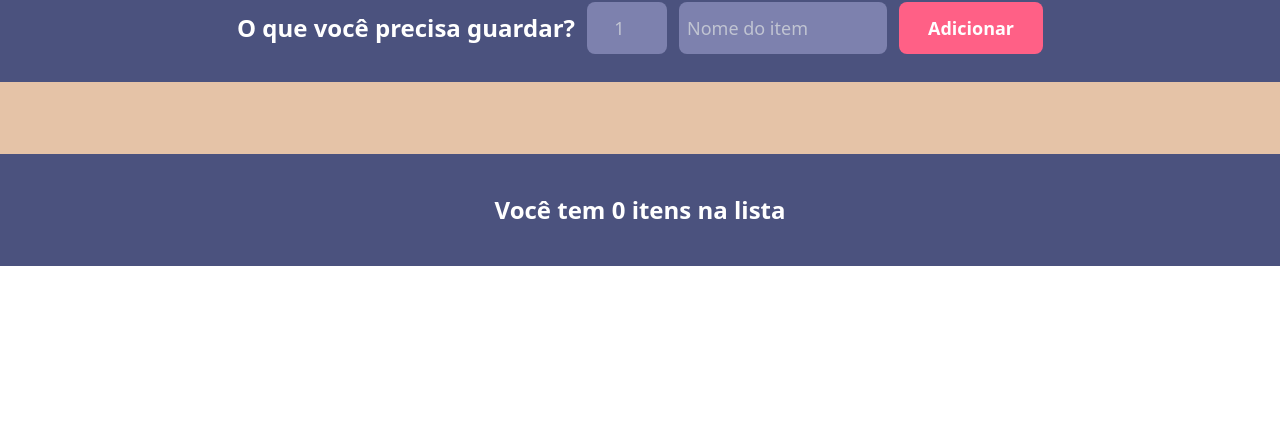
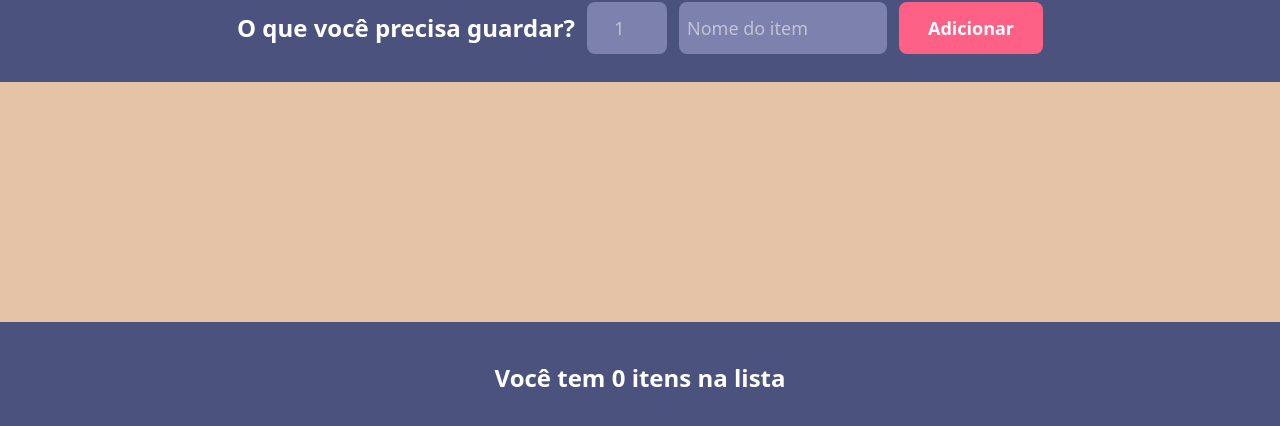
Before and after one commit to AlexSzefezuk/pppr-academia, a React (Vite) app: page / in a window 1280 px wide. Shown: the part 366-792 px from the top of the page. Built offline with nearby package versions, Linux system fonts and the light colour scheme.

Commit message:
style: adjust height of ItemsList

```diff
--- a/src/app.jsx
+++ b/src/app.jsx
@@ -58,7 +58,7 @@ const Form = ({ onItemsChange }) => {
 
 const ItemsList = ({ items, onSaveItem, onItemRemove }) => {
   return (
-    <div className="w-full bg-[#E5C3A7]">
+    <div className="w-full flex-1 bg-[#E5C3A7]">
       <div className="flex justify-center items-center gap-12 flex-wrap mx-auto max-w-7xl text-white py-9">
         {items.map((item) => (
           <div
@@ -102,7 +102,7 @@ const Footer = ({ items }) => {
   const SingularOrPlural = numberOfItems === 1 ? true : false
 
   return (
-    <div className=" text-white flex items-center justify-center font-semibold text-2xl w-full h-28 bg-[#4B527E]">
+    <div className=" text-white flex items-center justify-center font-semibold text-2xl w-full min-h-28 bg-[#4B527E]">
       <p>
         {numberOfItems === 0
           ? "Você tem 0 itens na lista"
@@ -128,7 +128,7 @@ const App = () => {
     setItems((i) => i.filter((item) => item.id !== itemId))
 
   return (
-    <main>
+    <main className="flex flex-col h-dvh">
       <Header />
       <Form onItemsChange={handleItemsAdd} />
       <ItemsList
```
